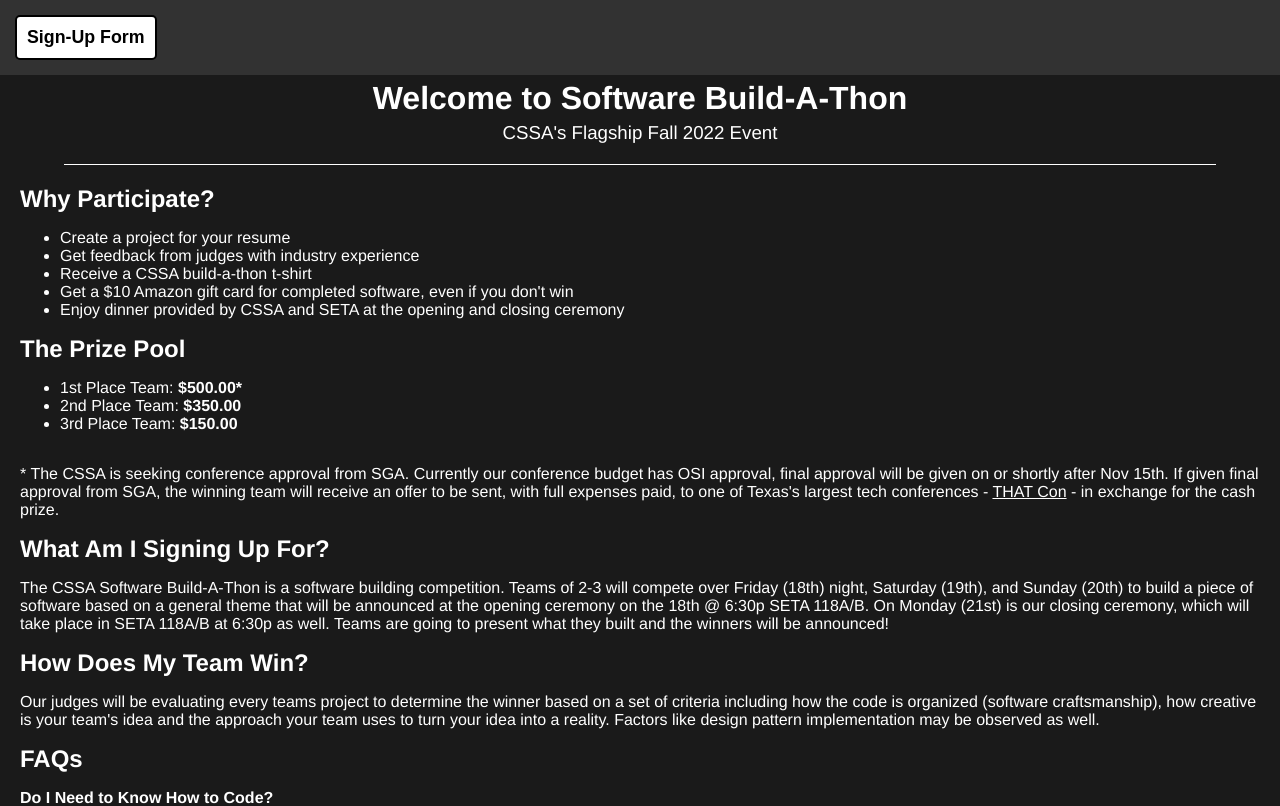
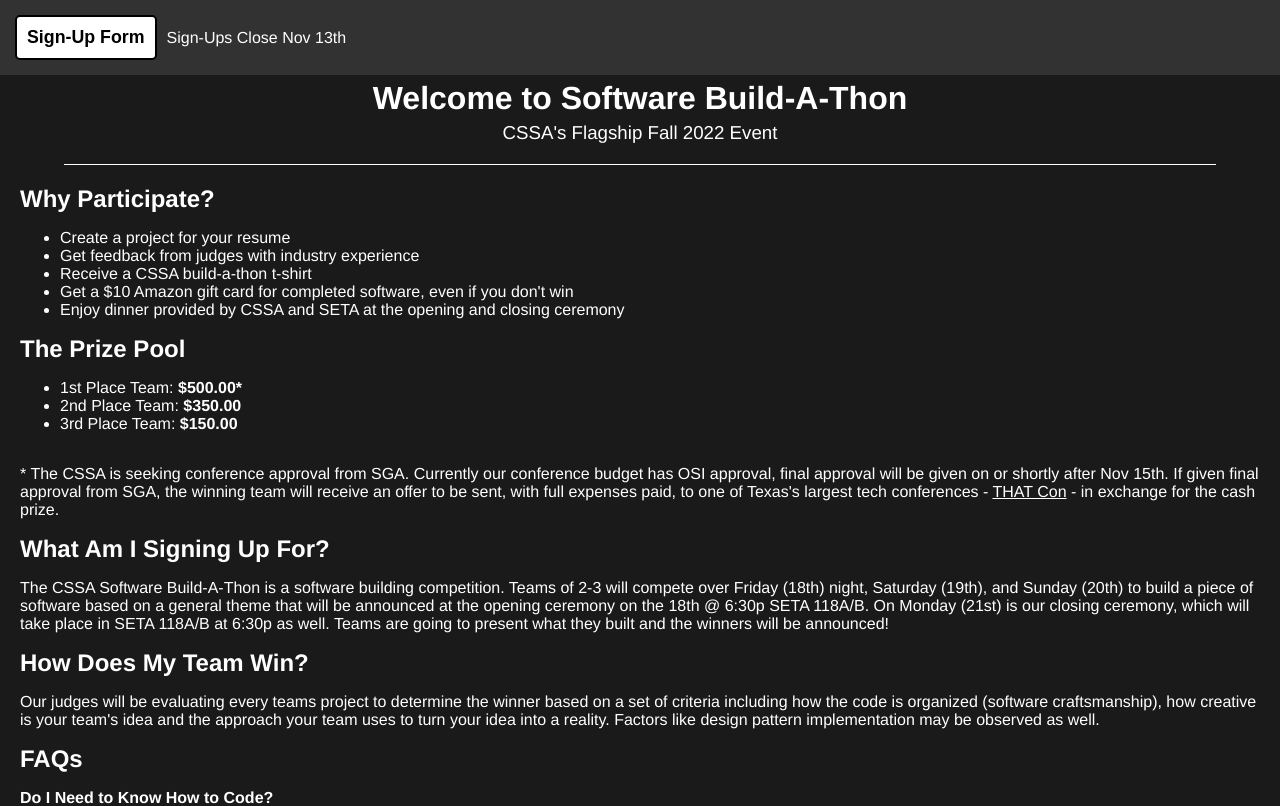
Before and after one commit to Yonava/CSSA-Build-A-Thon-2022, a Vue app: page / in a window 1280 px wide. Shown: the top 806 px of the page. Built offline with nearby package versions, Linux system fonts and the light colour scheme.

Commit message:
sign-ups close

```diff
--- a/src/App.vue
+++ b/src/App.vue
@@ -10,6 +10,7 @@
           Sign-Up Form
         </button>
       </a>
+      <p style="color: white; margin-left: 10px">Sign-Ups Close Nov 13th</p>
     </header>
     <div style="text-align: center; padding: 20px; padding-buttom: 0px">
       <h1>Welcome to Software Build-A-Thon</h1>
```
Also changed, not shown: 5 other files (tests, documents, lock files or other folders).
